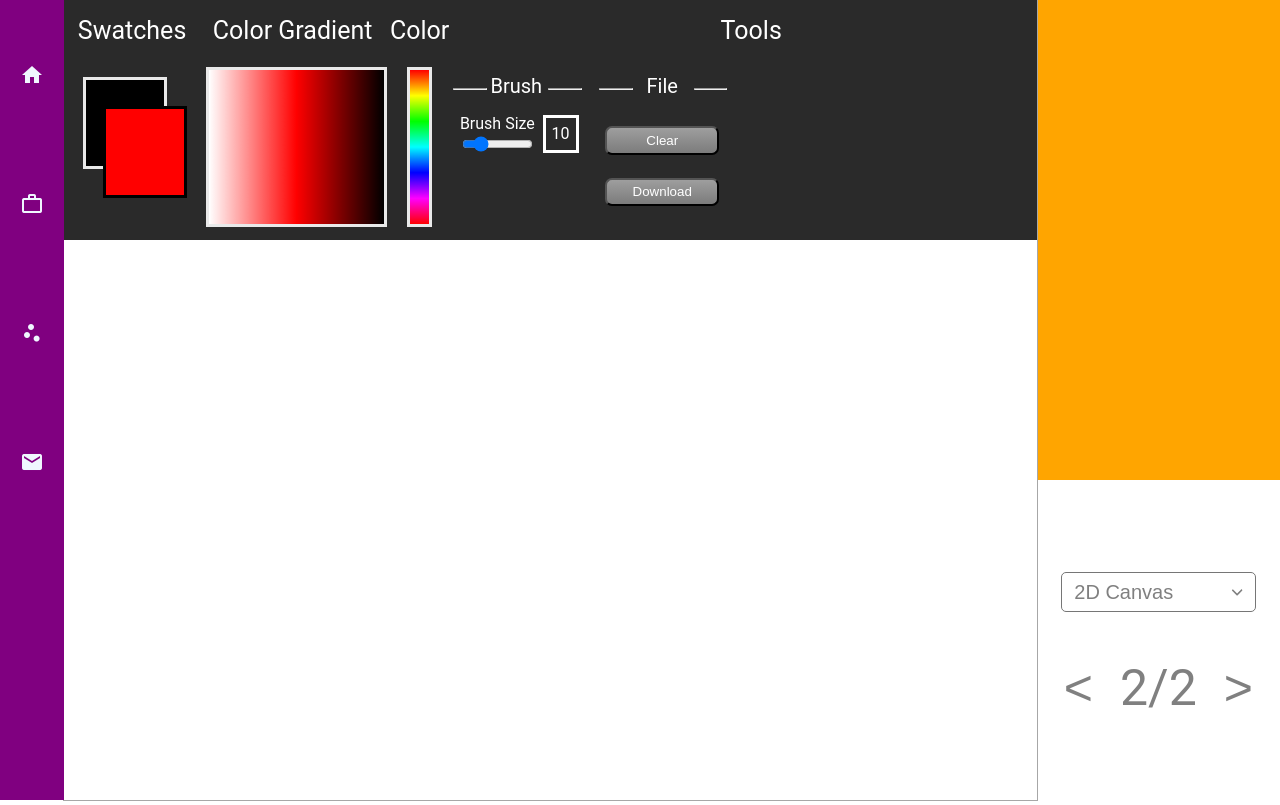
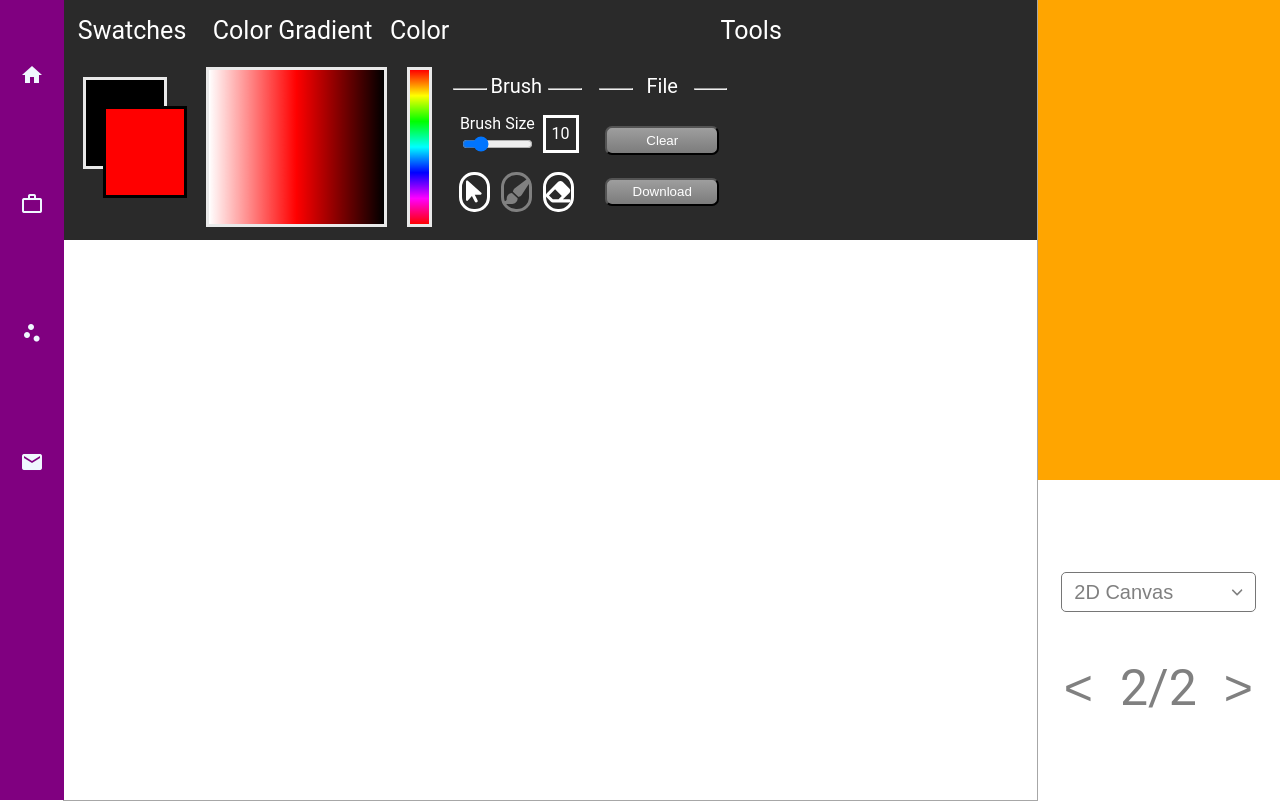
Before and after one commit to JimLeeWeiMin/jimleeweimin.github.io, an Angular app: page /pages/ScatterStuff in a window 1280 px wide. Built offline with nearby package versions, Linux system fonts and the light colour scheme.

Commit message:
Added Brush Tools, pointer, brush and eraser

```diff
--- a/src/app/components/drawing-canvas/drawing-canvas.component.css
+++ b/src/app/components/drawing-canvas/drawing-canvas.component.css
@@ -4,6 +4,23 @@
     width: 200px;
     transform:translate(-50%, -50%);
     border-radius: 50%;
+    border: 2px solid black;
+    display:none;
+
+    color:transparent;
+
+    top: 0;
+    left: 0;
+
+    pointer-events: none;
+
+    z-index: 1000;
+}
+
+.EraserPointer {
+    position: absolute;
+    height: 200px;
+    width: 200px;
     border: 2px solid black;
     display:none;
 
@@ -381,10 +398,46 @@
     border: solid white;
 }
 
+.BrushTypesWrapper {
+    height: 30%;
+    width: 100%;
+    /* background-color: aquamarine; */
+
+    display: flex;
+    flex-direction: row;
+    justify-content: space-around;
+    align-items: center;
+}
+
+.BrushTypesButtonWrapper {
+    height: 60%;
+    width: 20%;
+    /* background-color: antiquewhite; */
+
+    border: solid white;
+    border-radius: 15px;
+
+    display: flex;
+    align-items: center;
+    justify-content: center;
+}
+
+.BrushTypesButtonWrapper fa-icon {
+    color: white;
+    font-size: 25px;
+}
+
+#BrushWrapper {
+    border: solid gray;
+    border-radius: 15px;
+}
+
+#Brush {
+    color: gray;
+}
+
 .DrawingCanvasWrapper {
     background-color: white;
     width: 100%;
     height: 70%;
-
-    /* cursor: url('/assets/images/circleCursor.png'), auto; */
 }
--- a/src/app/components/drawing-canvas/drawing-canvas.component.html
+++ b/src/app/components/drawing-canvas/drawing-canvas.component.html
@@ -1,6 +1,6 @@
 <div class="CursorTypes">
-    <div class="BrushPointer" #BrushPointer>
-    </div>
+    <div class="BrushPointer" #BrushPointer></div>
+    <div class="EraserPointer" #EraserPointer></div>
 </div>
 
 
@@ -27,6 +27,8 @@
             <div class="MultiColor" #divCanvasMultiColor (mousedown)="multiColorPickerDown($event)" (mouseup)="multiColorPickerUp($event)" (mousemove)="multiColorPickerMove($event)">
                 <canvas #canvasMultiColor></canvas>
             </div>
+
+                        <!-- <mat-icon>repeat</mat-icon> -->
         </div>
 
         <div class="BrushWrapper">
@@ -46,8 +48,18 @@
                         {{PixelSizeX}}
                     </div>
                 </div>
+            </div>
 
-
+            <div class="BrushTypesWrapper" #ToolsWrapper>
+                <div class="BrushTypesButtonWrapper" (click)="Click_ArrowPointer()" >
+                    <fa-icon [icon]="iconArrowPointer"></fa-icon>
+                </div>
+                <div class="BrushTypesButtonWrapper" (click)="Click_PaintBrush()" >
+                    <fa-icon [icon]="iconPaintBrush"></fa-icon>
+                </div>
+                <div class="BrushTypesButtonWrapper" (click)="Click_Eraser()" >
+                    <fa-icon [icon]="iconEraser"></fa-icon>
+                </div>
             </div>
 
 
--- a/src/app/components/drawing-canvas/drawing-canvas.component.ts
+++ b/src/app/components/drawing-canvas/drawing-canvas.component.ts
@@ -1,5 +1,16 @@
 import { Component, OnInit, ElementRef, ViewChild, AfterViewInit } from '@angular/core';
 import { HostListener } from '@angular/core';
+
+import { faEraser } from '@fortawesome/free-solid-svg-icons';
+import { faPaintbrush } from '@fortawesome/free-solid-svg-icons';
+import { faArrowPointer } from '@fortawesome/free-solid-svg-icons';
+
+export enum DrawingCanvasSelection {
+  None = -1,
+  MousePointer,
+  Brush,
+  Eraser,
+}
 
 @Component({
   selector: 'app-drawing-canvas',
@@ -8,6 +19,16 @@ import { HostListener } from '@angular/core';
 })
 
 export class DrawingCanvasComponent implements OnInit {
+  //References to enum
+  private eDrawingCanvasSelection = DrawingCanvasSelection;
+  private currentUserSelection: number = this.eDrawingCanvasSelection.Brush;
+  private previousUserSelection: number = this.eDrawingCanvasSelection.None;
+
+  // Icon
+  iconArrowPointer = faArrowPointer;
+  iconPaintBrush = faPaintbrush;
+  iconEraser = faEraser;
+
   // Canvas to draw on
   private ctx!: CanvasRenderingContext2D;
 
@@ -73,6 +94,13 @@ export class DrawingCanvasComponent implements OnInit {
   // Look for mouse cursor
   @ViewChild('BrushPointer')
   private myBrushPointer: ElementRef = {} as ElementRef;
+
+  @ViewChild('EraserPointer')
+  private myEraserPointer: ElementRef = {} as ElementRef;
+
+  // Get the Tools Wrapper
+  @ViewChild('ToolsWrapper')
+  private myToolPointer: ElementRef = {} as ElementRef;
 
   @HostListener('document:keypress', ['$event'])
   HandleKeyBoardEvent(evt: KeyboardEvent) {
@@ -160,6 +188,27 @@ export class DrawingCanvasComponent implements OnInit {
     // Set the last picking
     this.lastX = this.ctxColorGradientSelector.canvas.width / 2;
     this.lastY = this.ctxColorGradientSelector.canvas.height / 2;
+
+    // Set the current tool selection
+    this.myToolPointer.nativeElement.children[this.currentUserSelection].style.border = "solid gray";
+    this.myToolPointer.nativeElement.children[this.currentUserSelection].firstChild.style.color = "gray";
+  }
+
+  // Set the visual selection for the current tool the user select
+  SetToolSelection(myTool: DrawingCanvasSelection): void
+  {
+    // Set the previous selection
+    this.previousUserSelection = this.currentUserSelection;
+
+    // Set the current selection
+    this.currentUserSelection = myTool;
+
+    // Change the U.I
+    this.myToolPointer.nativeElement.children[this.previousUserSelection].style.border = "solid white";
+    this.myToolPointer.nativeElement.children[this.previousUserSelection].firstChild.style.color = "white";
+
+    this.myToolPointer.nativeElement.children[this.currentUserSelection].style.border = "solid gray";
+    this.myToolPointer.nativeElement.children[this.currentUserSelection].firstChild.style.color = "gray";
   }
 
   InitCanvas( _ctx: CanvasRenderingContext2D,
@@ -335,15 +384,35 @@ export class DrawingCanvasComponent implements OnInit {
     }
   }
 
+  Click_ArrowPointer(): void {
+    this.SetToolSelection(this.eDrawingCanvasSelection.MousePointer);
+  }
+
+  Click_PaintBrush(): void {
+    this.SetToolSelection(this.eDrawingCanvasSelection.Brush);
+  }
+
+  Click_Eraser(): void {
+    this.SetToolSelection(this.eDrawingCanvasSelection.Eraser);
+  }
+
   mouseLeave(evt: MouseEvent): void {
     // Set mouse cursor back to normal
     document.body.style.cursor = "auto";
 
+    if(this.currentUserSelection === this.eDrawingCanvasSelection.Brush) {
       // Set the custom cursor visibilty to hidden
       this.myBrushPointer.nativeElement.style.display = "none";
     }
+    else if(this.currentUserSelection === this.eDrawingCanvasSelection.Eraser) {
+      this.myEraserPointer.nativeElement.style.display = "none";
+    }
+  }
 
   mouseEnter(evt: MouseEvent): void {
+
+    if(this.currentUserSelection === this.eDrawingCanvasSelection.Brush)
+       {
         // Set mouse cursor to none
         document.body.style.cursor = "none";
 
@@ -354,25 +423,63 @@ export class DrawingCanvasComponent implements OnInit {
         this.myBrushPointer.nativeElement.style.height = String(this.PixelSizeX*2) + "px";
         this.myBrushPointer.nativeElement.style.width = String(this.PixelSizeX*2) + "px";
        }
+    else if(this.currentUserSelection === this.eDrawingCanvasSelection.Eraser) {
+        // Set mouse cursor to none
+        document.body.style.cursor = "none";
+
+        // Set the custom cursor visibilty to hidden
+        this.myEraserPointer.nativeElement.style.display = "inline";
+
+        // Set the size of the custom cursor
+        this.myEraserPointer.nativeElement.style.height = String(this.PixelSizeX) + "px";
+        this.myEraserPointer.nativeElement.style.width = String(this.PixelSizeX) + "px";
+    }
+  }
 
   mouseDown(evt: MouseEvent): void {
     this.mouseDownFlag = true;
+
+    if(this.currentUserSelection === this.eDrawingCanvasSelection.Brush) {
       this.Draw(evt.offsetX, evt.offsetY);
+    }
+    else if(this.currentUserSelection === this.eDrawingCanvasSelection.Eraser) {
+      this.Erase(evt.offsetX, evt.offsetY);
+    }
+
   }
 
   mouseMove(evt: MouseEvent): void {
     if(this.mouseDownFlag) {
+      if(this.currentUserSelection === this.eDrawingCanvasSelection.Brush) {
         this.Draw(evt.offsetX, evt.offsetY);
       }
+      else if (this.currentUserSelection === this.eDrawingCanvasSelection.Eraser) {
+        this.Erase(evt.offsetX, evt.offsetY);
+      }
+    }
 
+    if(this.currentUserSelection === this.eDrawingCanvasSelection.Brush) {
       // Get the div to follow the mouse
       this.myBrushPointer.nativeElement.style.left = String(evt.offsetX) + "px";
       this.myBrushPointer.nativeElement.style.top = String(evt.y) + "px";
     }
+    else if (this.currentUserSelection === this.eDrawingCanvasSelection.Eraser) {
+      this.myEraserPointer.nativeElement.style.left = String(evt.offsetX) + "px";
+      this.myEraserPointer.nativeElement.style.top = String(evt.y) + "px";
+    }
+
+  }
 
   mouseUp(evt: MouseEvent): void {
     this.mouseDownFlag = false;
+
+    if(this.currentUserSelection === this.eDrawingCanvasSelection.Brush) {
       this.Draw(evt.offsetX, evt.offsetY);
+    }
+    else if (this.currentUserSelection === this.eDrawingCanvasSelection.Eraser) {
+      this.Erase(evt.offsetX, evt.offsetY);
+    }
+
   }
 
   Draw(_x: number, _y: number):void {
@@ -380,4 +487,8 @@ export class DrawingCanvasComponent implements OnInit {
     this.ctx.arc(_x, _y, this.PixelSizeX, 0, 2 * Math.PI);
     this.ctx.fill();
   }
+
+  Erase(_x: number, _y: number): void {
+    this.ctx.clearRect(_x, _y, this.PixelSizeX, this.PixelSizeX);
   }
+}
```
Also changed, not shown: 3 other files (tests, documents, lock files or other folders). Lines whose indentation alone changed are shown as unchanged.
